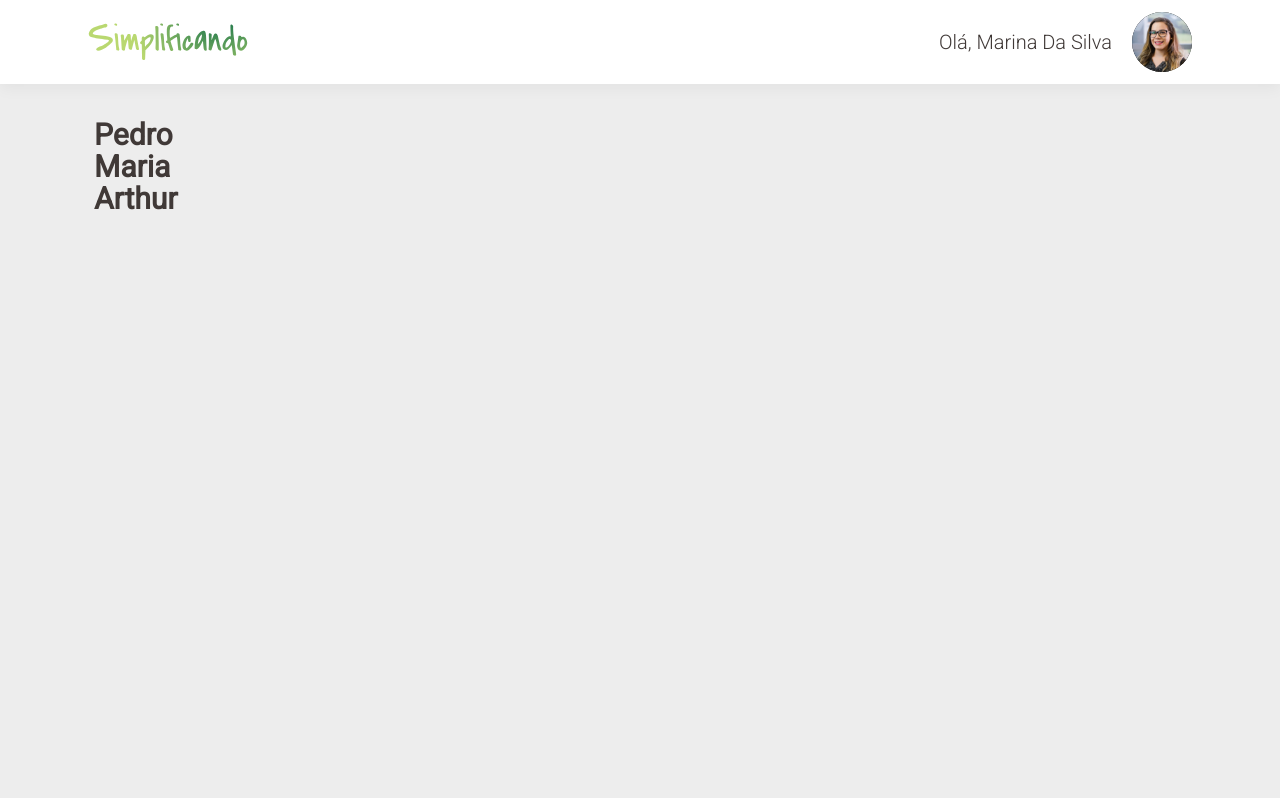
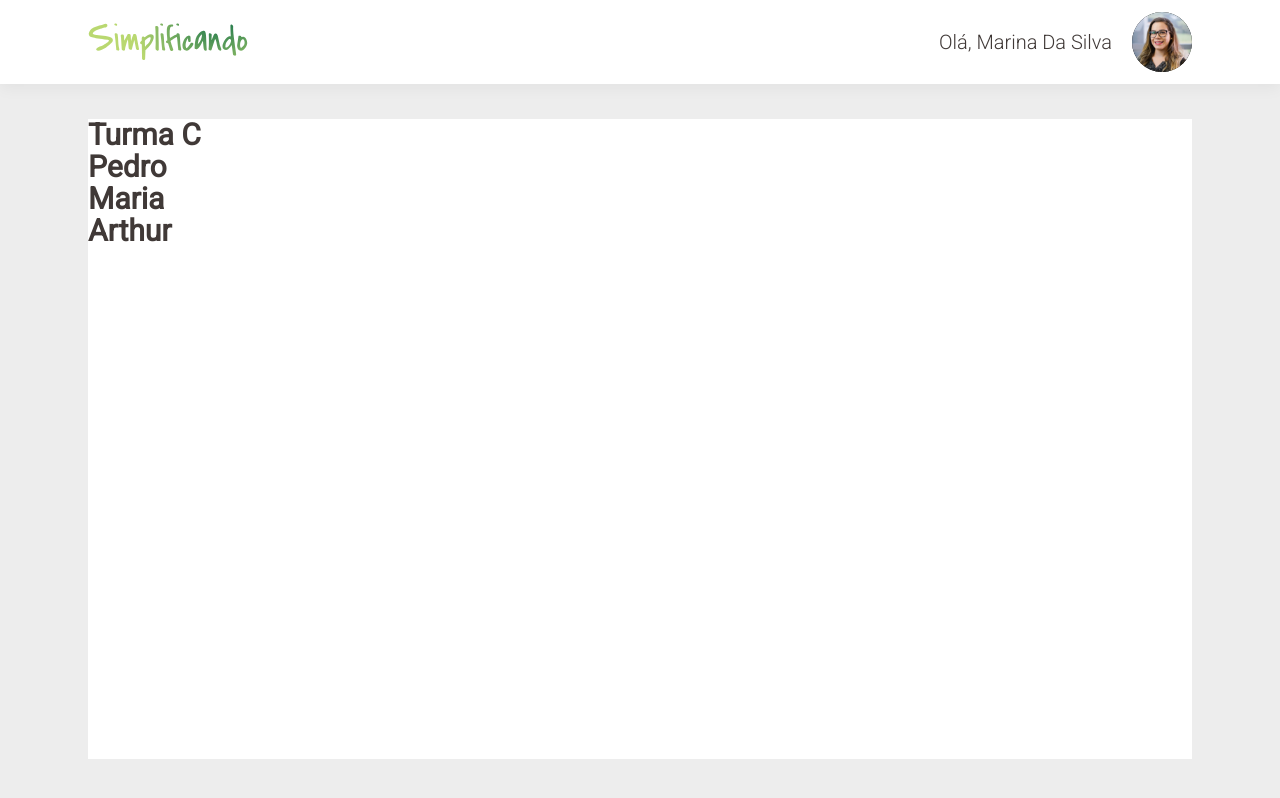
Before and after one commit to MartinGBB/simplificando, a React (Vite) app: page / in a window 1280 px wide. Shown: the top 798 px of the page. Built offline with nearby package versions, Linux system fonts and the light colour scheme; data requests are answered from the project's data file.

Commit message:
styles: estrutura da section

```diff
--- a/src/pages/Home/Card/index.tsx
+++ b/src/pages/Home/Card/index.tsx
@@ -15,8 +15,10 @@ export function Card({ student }: StudentProps) {
   }
 
   return (
-    <CartContainer role={'button'} onClick={handleClick}>
-      <h2>{student.name}</h2>
+    <CartContainer>
+      <div role={'button'} onClick={handleClick}>
+        <h2>{student.name}</h2>
+      </div>
     </CartContainer>
   )
 }
--- a/src/pages/Home/Card/styles.ts
+++ b/src/pages/Home/Card/styles.ts
@@ -1,5 +1,8 @@
 import styled from 'styled-components'
 
 export const CartContainer = styled.section`
-  cursor: pointer;
+  /* width: 100%;
+  padding: 0 1.125rem;
+  max-width: 1120px;
+  margin: 0 auto; */
 `
--- a/src/pages/Home/index.tsx
+++ b/src/pages/Home/index.tsx
@@ -36,9 +36,12 @@ export function Home() {
 
   return (
     <HomeContainer>
-      {students.map((student) => (
-        <Card key={student.id} student={student} />
-      ))}
+      <section>
+        <h1>Turma C</h1>
+        {students.map((student) => (
+          <Card key={student.id} student={student} />
+        ))}
+      </section>
     </HomeContainer>
   )
 }
--- a/src/pages/Home/styles.ts
+++ b/src/pages/Home/styles.ts
@@ -1,8 +1,15 @@
 import styled from 'styled-components'
 
-export const HomeContainer = styled.section`
+export const HomeContainer = styled.main`
+  padding: 0 1.125rem;
+  max-width: 1140px;
   margin: 0 auto;
-  max-width: 1140px;
   width: 100%;
-  padding: 0 1.5rem;
+  border-radius: 5px;
+
+  > section {
+    background: ${(props) => props.theme.white};
+    height: 80vh;
+    margin-bottom: 51px;
+  }
 `
```
